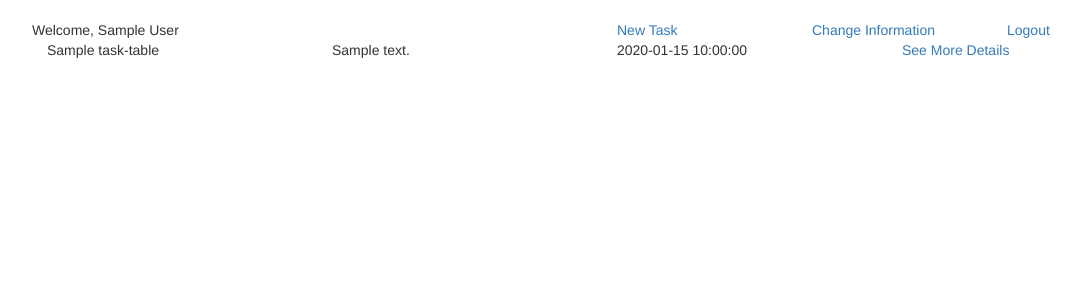
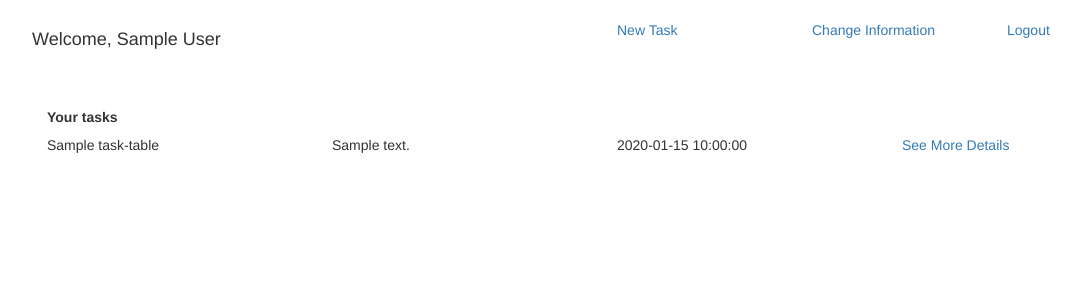
Before and after one commit to k-wal/TaskManageTrello, a Flask app: a page that uses templates/home.html in a window 1280 px wide. Shown: the part 52-352 px from the top of the page, without its empty margins (38-1119 px from the left). Run offline with Flask 2, Linux system fonts and the light colour scheme; a user stored in the database is signed in; tables that the repository leaves empty hold one stand-in row (values such as "Sample post"); some libraries are stand-ins or nearby versions.

Commit message:
Making a couple of changes to make it look slightly better

```diff
--- a/templates/home.html
+++ b/templates/home.html
@@ -3,12 +3,15 @@
 {% block content %}
 
 <div class="row">
-<div class="col-sm-3">Welcome, {{ user.name }}</div>
+<div class="col-sm-3"><h4>Welcome, {{ user.name }}</h4></div>
 <div class="col-sm-3"></div>
 <div class="col-sm-2"><a href="/{{user.username}}/newtask">New Task</a></div>
 <div class="col-sm-2"><a href="/{{user.username}}/update_information">Change Information</a></div>
 <div class="col-sm-2"><a href="/{{user.username}}/logout">Logout</a></div>
 </div>
+<br>
+<br>
+<div class="container-fluid"><h5><b>Your tasks</b></h5></div>
 <div class="container-fluid">
 {% if tasks %}
 {% for task in tasks %}
```
Also changed, not shown: config/app.db.
